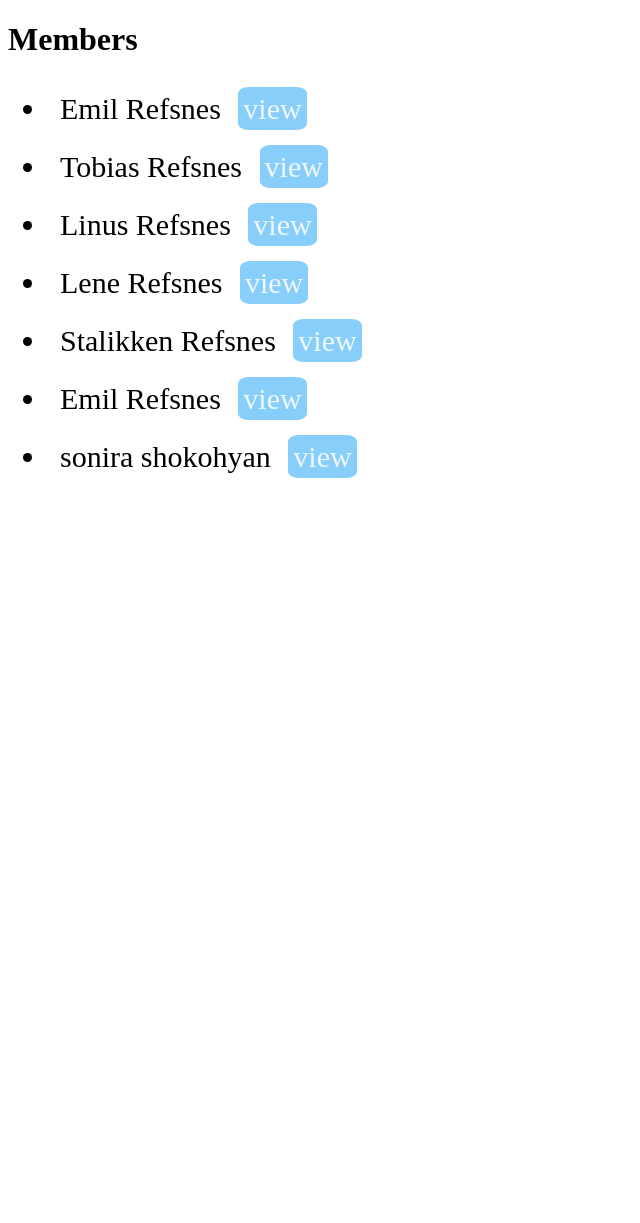
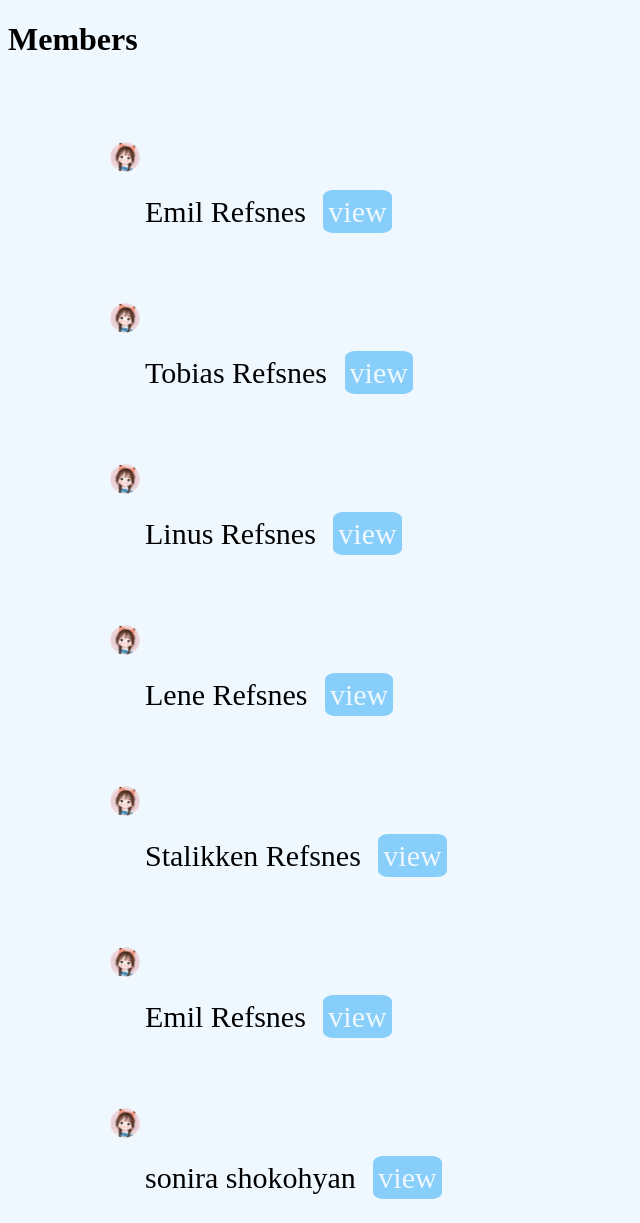
Before and after one commit to Sonirashokohyan/ssh-django, a Django app: page /members/ in a window 1280 px wide. Shown: the whole page, without its empty margins (0-640 px from the left). Before the commit the page ends 478 px from the top, so only its background shows below. Run offline with Django 4.2, Linux system fonts and the light colour scheme; data comes from the database, SQL or seed files in the repository.

Commit message:
new lesson 23/8/2023

```diff
--- /dev/null
+++ b/members/static/myfirst.css
@@ -0,0 +1,45 @@
+body{
+    background-color: aliceblue;
+}
+
+ul li{
+    padding: 12px;
+    font-size: 30px;
+    list-style-type: none;
+  }
+  ul a{
+    background-color: lightskyblue;
+    color: aliceblue;
+    text-decoration: none;
+    padding: 5px;
+    margin: 10px;
+    border-radius: 15%;
+  }
+  li img{
+    width: 30px;
+    height: 30px;
+    margin-right: 5px;
+    border-radius: 50%;
+  }
+  img{
+    width: 300px;
+    height: 300px;
+    margin: 50px;
+    border-radius: 50%;
+  }
+  .box{
+    display: flex;
+    align-items: center;
+    justify-content: center;
+  }
+
+  .navbar{
+    background-color: rgb(65, 42, 165);
+    width: 100%;
+    height: 50px;
+    text-align: center;
+    color: aliceblue;
+  }
+  .navbar h1{
+    padding: 10px;
+  }
--- a/members/templates/all_members.html
+++ b/members/templates/all_members.html
@@ -1,20 +1,8 @@
+{% load static %}
 <!DOCTYPE html>
 <html>
   <head>
-    <style>
-      ul li{
-        padding: 12px;
-        font-size: 30px;
-      }
-      ul a{
-        background-color: lightskyblue;
-        color: aliceblue;
-        text-decoration: none;
-        padding: 5px;
-        margin: 10px;
-        border-radius: 15%;
-      }
-    </style>
+    <link rel="stylesheet" href="{% static 'myfirst.css' %}">
   </head>
 <body>
 
@@ -22,7 +10,7 @@
 
 <ul>
   {% for x in mymembers %}
-    <li>{{ x.firstname }} {{ x.lastname }} <a href="details/{{ x.id }}">view</a></li>
+    <li> <span><img src="{%static 'imgs/49.png'%}" alt=""></span>{{ x.firstname }} {{ x.lastname }} <a href="details/{{ x.id }}">view</a></li>
   {% endfor %}
 </ul>
 
```
Also changed, not shown: members/templates/details.html (+23 -5 lines), members/static/imgs/49.png (added).
